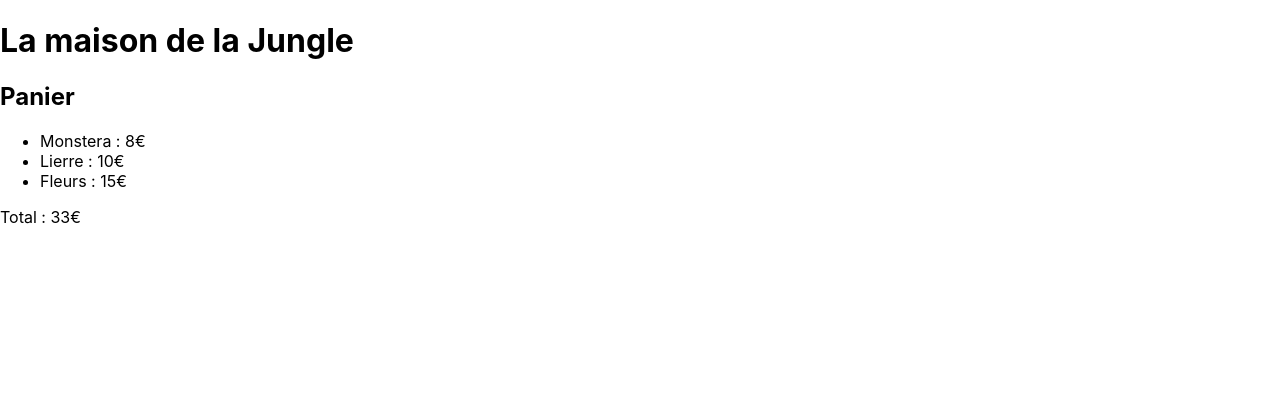
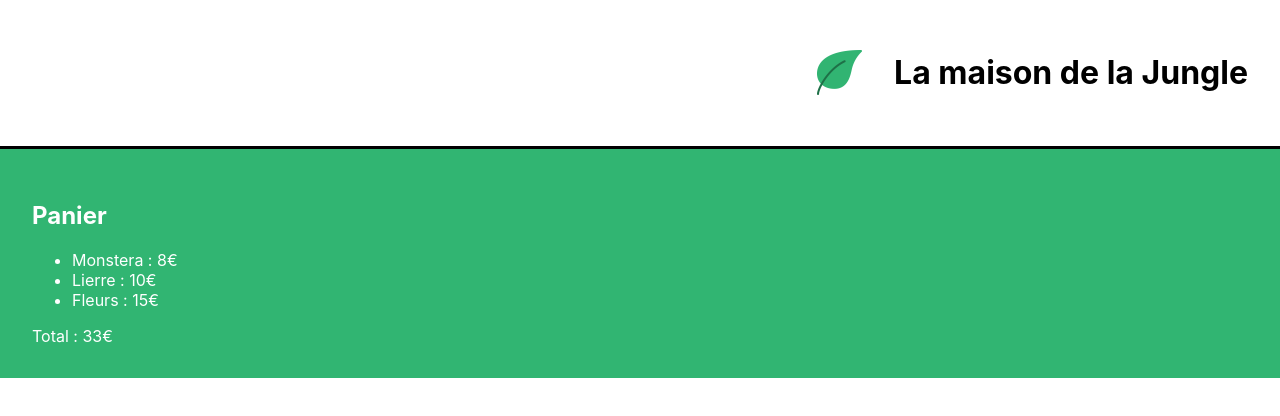
Before and after one commit to QuentinCAVIN/La-maison-de-la-Jungle, a React (Create React App) app: page / in a window 1280 px wide. Shown: the top 416 px of the page. Built offline with nearby package versions, Linux system fonts and the light colour scheme.

Commit message:
Ajout styles components

```diff
--- a/src/components/Banner.js
+++ b/src/components/Banner.js
@@ -1,5 +1,13 @@
-function Banner () {
-    return <h1>La maison de la Jungle</h1>
+import "../styles/Banner.css"
+import logo from "../assets/logo.png"
+
+function Banner() {
+  return (
+    <div className="lmj-banner">
+        <img src={logo} alt="la maison jungle" className="lmj-logo" />
+      <h1 className="lmj-tittle">La maison de la Jungle</h1>
+    </div>
+  );
 }
 
-export default Banner
+export default Banner;
--- a/src/components/Cart.js
+++ b/src/components/Cart.js
@@ -1,9 +1,11 @@
+import "../styles/Cart.css";
+
 function Cart() {
   const monsteraPrice = 8;
   const ivyPrice = 10;
   const flowerPrice = 15;
   return (
-    <div>
+    <div className="lmj-cart">
       <h2>Panier</h2>
       <ul>
         <li>Monstera : {monsteraPrice}€</li>
--- a/src/index.js
+++ b/src/index.js
@@ -1,6 +1,6 @@
 import React from 'react';
 import ReactDOM from 'react-dom';
-import './index.css';
+import './styles/index.css';
 import App from './components/App';
 
 const root = ReactDOM.createRoot(document.getElementById('root'));
--- /dev/null
+++ b/src/styles/Banner.css
@@ -0,0 +1,19 @@
+.lmj-banner {
+    color: black;
+    text-align: right;
+    padding: 32px;
+    border-bottom: solid 3px black;
+    display: flex;
+    justify-content: flex-end;
+    flex-direction: row;
+    align-items: center;
+}
+
+.lmj-tittle {
+    padding-left: 32px;
+}
+
+.lmj-logo {
+    width:45px;
+    height:45px;
+}
--- /dev/null
+++ b/src/styles/Cart.css
@@ -0,0 +1,14 @@
+.lmj-cart {
+    background-color: #31b572;
+    padding: 32px;
+    color: white;
+
+}
+
+/*Ici, vous allez devoir styliser votre panier. Pour ça, créez d’abord une classe  lmj-cart. Votre panier doit avoir :
+
+un padding de 32 px ;
+
+du texte blanc ;
+
+et un background-color à #31b572.*/
```
Also changed, not shown: src/assets/logo.png (added), src/styles/index.css (renamed from src/index.css).
